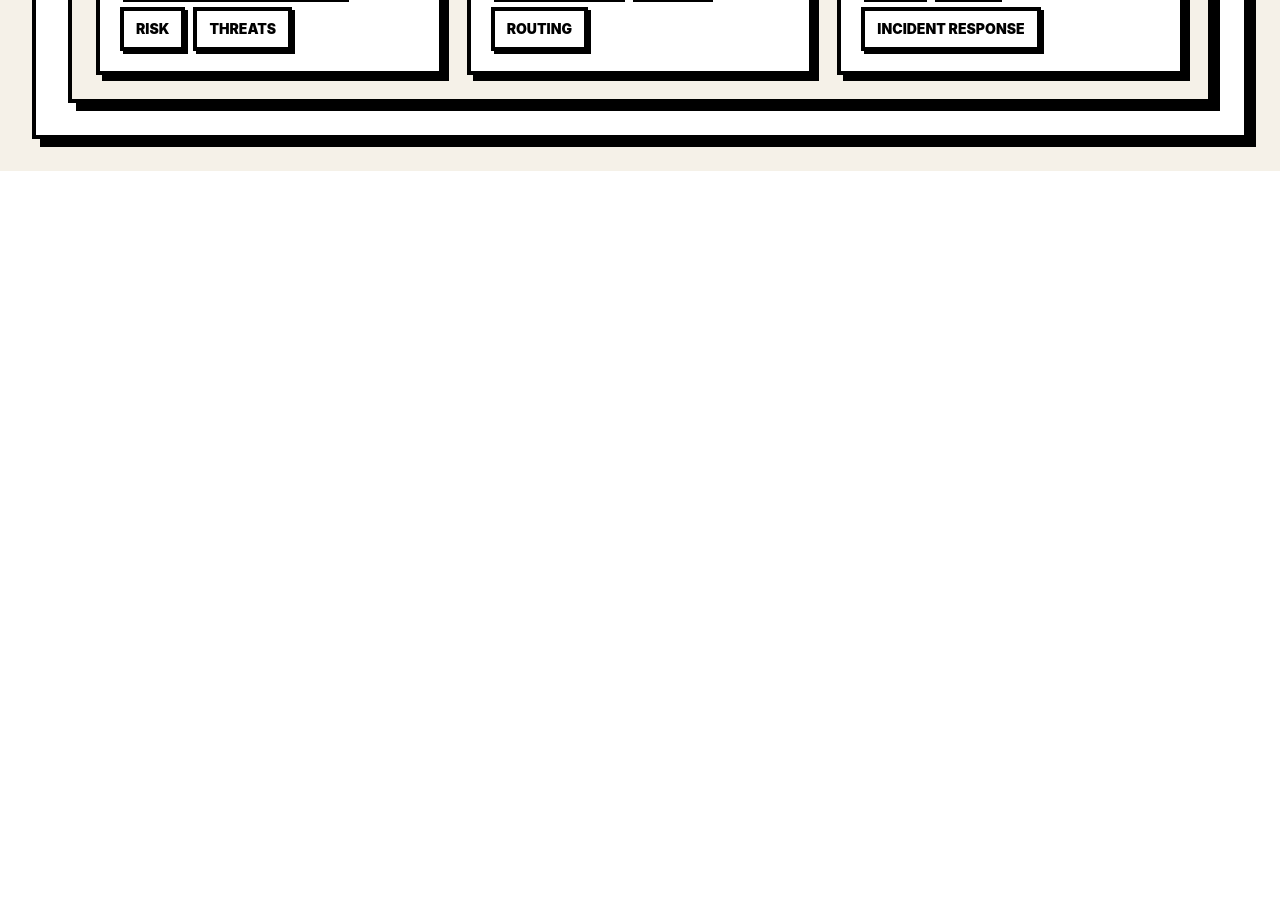
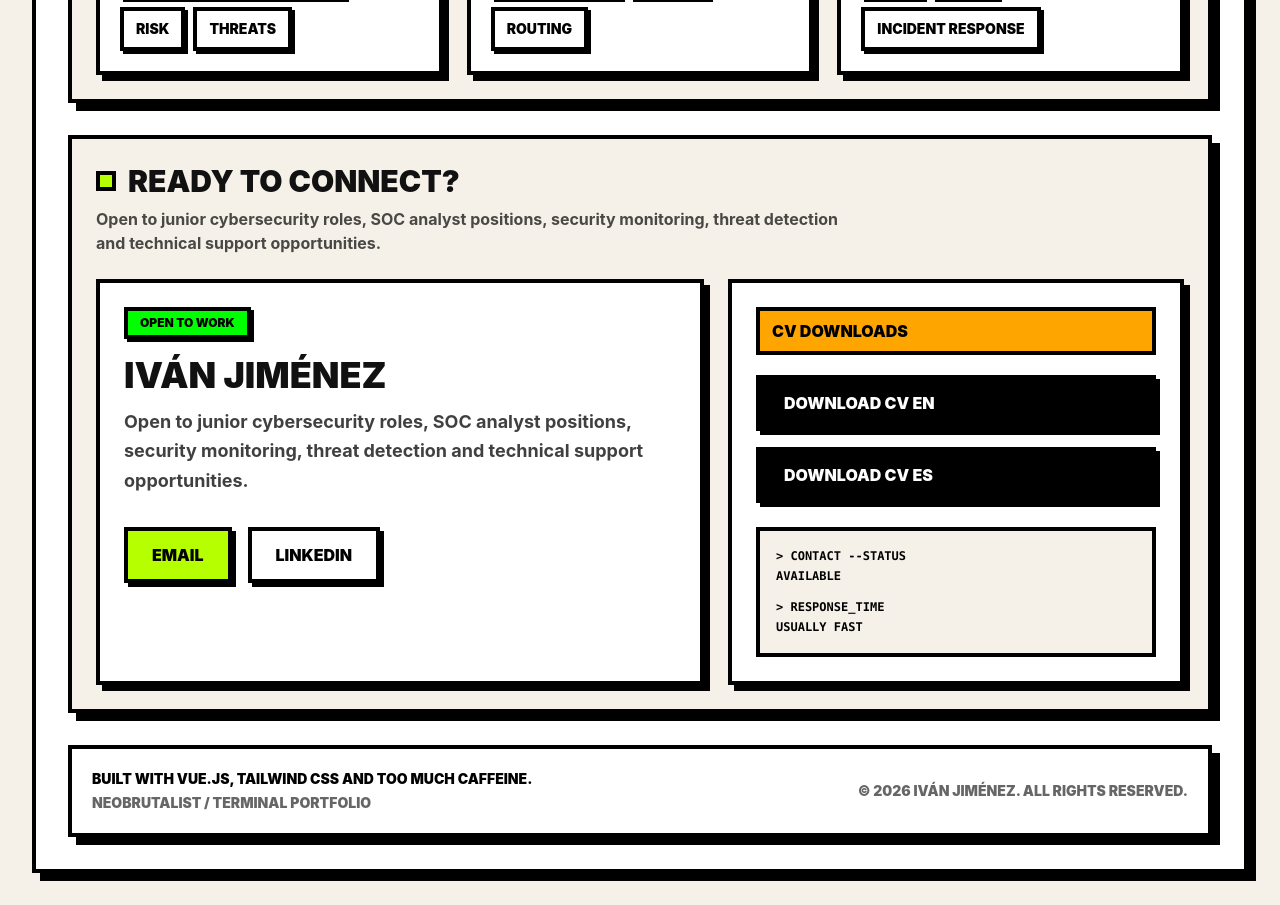
Before and after one commit to IvanJialo/ivan-portfolio, a Vue app: page / in a window 1280 px wide. Shown: the part 5880-6785 px from the top of the page. Before the commit the page ends 6051 px from the top, so only its background shows below. Built offline with nearby package versions, Linux system fonts and the light colour scheme.

Commit message:
Añadido para descargar CV soso Arreglo de cursor-pointer Secciones de Contacto y Footer hecho con mucha cafeina
Ahora empieza lo bueno, a pulir el portfolio!

```diff
--- a/src/App.vue
+++ b/src/App.vue
@@ -9,6 +9,8 @@ import ExperienceLog from './components/ExperienceLog.vue'
 import EducationSection from './components/EducationSection.vue'
 import LanguagesSection from './components/LanguagesSection.vue'
 import CertificationsSection from './components/CertificationsSection.vue'
+import ContactSection from './components/ContactSection.vue'
+import FooterSection from './components/FooterSection.vue'
 import portfolioEn from './data/portfolio.en.json'
 import portfolioEs from './data/portfolio.es.json'
 
@@ -59,7 +61,7 @@ const toggleTheme = () => {
 
         <div class="flex flex-wrap justify-end gap-3">
           <button
-            class="border-4 px-4 py-2 text-sm font-black uppercase shadow-[4px_4px_0_#000] active:translate-x-1 active:translate-y-1 active:shadow-none"
+            class="border-4 px-4 py-2 text-sm font-black uppercase shadow-[4px_4px_0_#000] active:translate-x-1 active:translate-y-1 active:shadow-none cursor-pointer"
             :class="
               isTerminal
                 ? 'border-[#00d9ff] bg-[#ff2e88] text-white'
@@ -72,7 +74,7 @@ const toggleTheme = () => {
           </button>
 
           <button
-            class="border-4 px-4 py-2 text-sm font-black uppercase shadow-[4px_4px_0_#000] active:translate-x-1 active:translate-y-1 active:shadow-none"
+            class="border-4 px-4 py-2 text-sm font-black uppercase shadow-[4px_4px_0_#000] active:translate-x-1 active:translate-y-1 active:shadow-none cursor-pointer"
             :class="
               isTerminal
                 ? 'border-[#b6ff00] bg-[#080f12] text-[#b6ff00]'
@@ -101,6 +103,10 @@ const toggleTheme = () => {
       <LanguagesSection :section="portfolio.languages" :is-terminal="isTerminal" />
 
       <CertificationsSection :section="portfolio.certifications" :is-terminal="isTerminal" />
+
+      <ContactSection :section="portfolio.contact" :is-terminal="isTerminal" />
+
+      <FooterSection :section="portfolio.footer" :is-terminal="isTerminal" />
     </section>
   </main>
 </template>
--- a/src/assets/main.css
+++ b/src/assets/main.css
@@ -1 +1,5 @@
-@import "tailwindcss";
+@import 'tailwindcss';
+
+html {
+  scroll-behavior: smooth;
+}
--- a/src/components/BrutalButton.vue
+++ b/src/components/BrutalButton.vue
@@ -15,7 +15,7 @@ defineProps({
 })
 
 const baseClasses =
-  'border-4 px-6 py-3 font-black uppercase shadow-[4px_4px_0_#000] transition active:translate-x-1 active:translate-y-1 active:shadow-none'
+  'border-4 px-6 py-3 font-black uppercase shadow-[4px_4px_0_#000] transition active:translate-x-1 active:translate-y-1 active:shadow-none cursor-pointer'
 
 const variantClasses = {
   primary: {
--- /dev/null
+++ b/src/components/ContactSection.vue
@@ -0,0 +1,117 @@
+<script setup>
+import BrutalButton from './BrutalButton.vue'
+import SectionTitle from './SectionTitle.vue'
+
+defineProps({
+  section: {
+    type: Object,
+    required: true,
+  },
+  isTerminal: {
+    type: Boolean,
+    default: false,
+  },
+})
+
+const getPublicPath = (path) => {
+  return `${import.meta.env.BASE_URL}${path}`
+}
+</script>
+
+<template>
+  <section
+    class="mt-8 border-4 p-6 shadow-[8px_8px_0_#000]"
+    :class="isTerminal ? 'border-[#ff2e88] bg-[#10191d]' : 'border-black bg-[#f5f1e8]'"
+  >
+    <SectionTitle :title="section.title" :subtitle="section.subtitle" :is-terminal="isTerminal" />
+
+    <div class="grid gap-6 lg:grid-cols-[1fr_0.75fr]">
+      <div
+        class="border-4 p-6 shadow-[6px_6px_0_#000]"
+        :class="isTerminal ? 'border-[#00d9ff] bg-[#080f12]' : 'border-black bg-white'"
+      >
+        <p
+          class="mb-4 inline-block border-4 px-3 py-1 text-xs font-black uppercase shadow-[3px_3px_0_#000]"
+          :class="
+            isTerminal
+              ? 'border-[#b6ff00] bg-[#b6ff00] text-black'
+              : 'border-black bg-[#00ff00] text-black'
+          "
+        >
+          Open to work
+        </p>
+
+        <h3 class="text-3xl font-black uppercase md:text-4xl">Iván Jiménez</h3>
+
+        <p
+          class="mt-3 max-w-2xl text-lg font-bold leading-relaxed"
+          :class="isTerminal ? 'text-[#f5f1e8]/85' : 'text-black/75'"
+        >
+          {{ section.subtitle }}
+        </p>
+
+        <div class="mt-8 flex flex-wrap gap-4">
+          <BrutalButton
+            :href="`mailto:${section.email}`"
+            variant="primary"
+            :is-terminal="isTerminal"
+          >
+            {{ section.actions.email }}
+          </BrutalButton>
+
+          <BrutalButton :href="section.linkedin" variant="secondary" :is-terminal="isTerminal">
+            {{ section.actions.linkedin }}
+          </BrutalButton>
+        </div>
+      </div>
+
+      <aside
+        class="border-4 p-6 shadow-[6px_6px_0_#000]"
+        :class="isTerminal ? 'border-[#b6ff00] bg-[#080f12]' : 'border-black bg-white'"
+      >
+        <p
+          class="mb-5 border-4 px-3 py-2 font-black uppercase"
+          :class="
+            isTerminal
+              ? 'border-[#00d9ff] bg-[#10191d] text-[#00d9ff]'
+              : 'border-black bg-[#ffa500] text-black'
+          "
+        >
+          CV Downloads
+        </p>
+
+        <div class="flex flex-col gap-4">
+          <BrutalButton
+            :href="getPublicPath(section.cv.english)"
+            variant="dark"
+            :is-terminal="isTerminal"
+          >
+            {{ section.actions.cvEnglish }}
+          </BrutalButton>
+
+          <BrutalButton
+            :href="getPublicPath(section.cv.spanish)"
+            variant="dark"
+            :is-terminal="isTerminal"
+          >
+            {{ section.actions.cvSpanish }}
+          </BrutalButton>
+        </div>
+
+        <div
+          class="mt-6 border-4 p-4 font-mono text-xs font-bold uppercase leading-relaxed"
+          :class="
+            isTerminal
+              ? 'border-[#ff2e88] bg-black text-[#b6ff00]'
+              : 'border-black bg-[#f5f1e8] text-black'
+          "
+        >
+          <p>&gt; contact --status</p>
+          <p>Available</p>
+          <p class="mt-3">&gt; response_time</p>
+          <p>Usually fast</p>
+        </div>
+      </aside>
+    </div>
+  </section>
+</template>
--- /dev/null
+++ b/src/components/FooterSection.vue
@@ -0,0 +1,36 @@
+<script setup>
+defineProps({
+  section: {
+    type: Object,
+    required: true,
+  },
+  isTerminal: {
+    type: Boolean,
+    default: false,
+  },
+})
+</script>
+
+<template>
+  <footer
+    class="mt-8 border-4 p-5 text-sm font-black uppercase shadow-[8px_8px_0_#000]"
+    :class="
+      isTerminal
+        ? 'border-[#00d9ff] bg-[#080f12] text-[#f5f1e8]'
+        : 'border-black bg-white text-black'
+    "
+  >
+    <div class="flex flex-col justify-between gap-4 md:flex-row md:items-center">
+      <div>
+        <p>{{ section.builtWith }}</p>
+        <p class="mt-1" :class="isTerminal ? 'text-[#b6ff00]' : 'text-black/60'">
+          {{ section.mode }}
+        </p>
+      </div>
+
+      <p :class="isTerminal ? 'text-[#00d9ff]' : 'text-black/60'">
+        {{ section.copyright }}
+      </p>
+    </div>
+  </footer>
+</template>
--- a/src/data/portfolio.en.json
+++ b/src/data/portfolio.en.json
@@ -243,5 +243,26 @@
         "tags": ["SOC", "SIEM", "Incident Response"]
       }
     ]
+  },
+  "contact": {
+    "title": "Ready to connect?",
+    "subtitle": "Open to junior cybersecurity roles, SOC analyst positions, security monitoring, threat detection and technical support opportunities.",
+    "email": "ivanjimenezalonso09@gmail.com",
+    "linkedin": "https://www.linkedin.com/in/ivanjimenezalonso",
+    "actions": {
+      "email": "Email",
+      "linkedin": "LinkedIn",
+      "cvEnglish": "Download CV EN",
+      "cvSpanish": "Download CV ES"
+    },
+    "cv": {
+      "english": "cv/IvanJimenezAlonsoEN.pdf",
+      "spanish": "cv/IvanJimenezAlonsoES.pdf"
+    }
+  },
+  "footer": {
+    "builtWith": "Built with Vue.js, Tailwind CSS and too much caffeine.",
+    "mode": "NeoBrutalist / Terminal portfolio",
+    "copyright": "© 2026 Iván Jiménez. All rights reserved."
   }
 }
--- a/src/data/portfolio.es.json
+++ b/src/data/portfolio.es.json
@@ -255,5 +255,26 @@
         "tags": ["SOC", "SIEM", "Respuesta ante Incidentes"]
       }
     ]
+  },
+  "contact": {
+    "title": "¿Hablamos?",
+    "subtitle": "Disponible para puestos junior de ciberseguridad, SOC analyst, monitorización de seguridad, detección de amenazas y oportunidades de soporte técnico.",
+    "email": "ivanjimenezalonso09@gmail.com",
+    "linkedin": "https://www.linkedin.com/in/ivanjimenezalonso",
+    "actions": {
+      "email": "Email",
+      "linkedin": "LinkedIn",
+      "cvEnglish": "Descargar CV EN",
+      "cvSpanish": "Descargar CV ES"
+    },
+    "cv": {
+      "english": "cv/IvanJimenezAlonsoEN.pdf",
+      "spanish": "cv/IvanJimenezAlonsoES.pdf"
+    }
+  },
+  "footer": {
+    "builtWith": "Desarrollado con Vue.js, Tailwind CSS y demasiado café.",
+    "mode": "Portfolio NeoBrutalist / Terminal",
+    "copyright": "© 2026 Iván Jiménez. Todos los derechos reservados."
   }
 }
```
Also changed, not shown: 2 other files (tests, documents, lock files or other folders).
